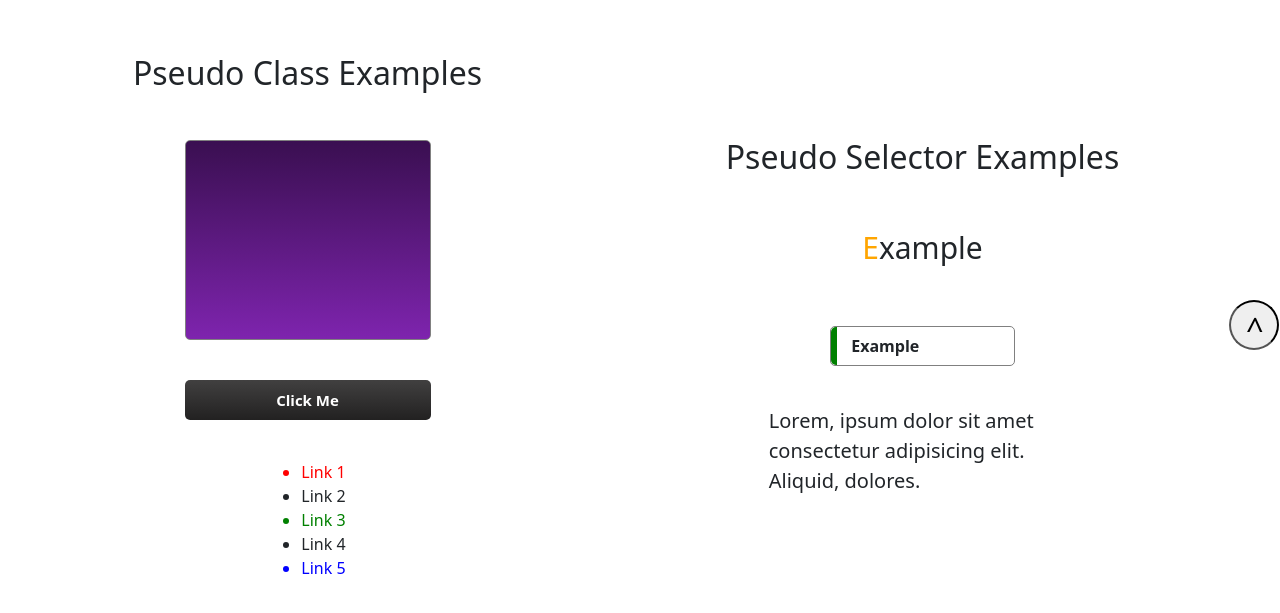
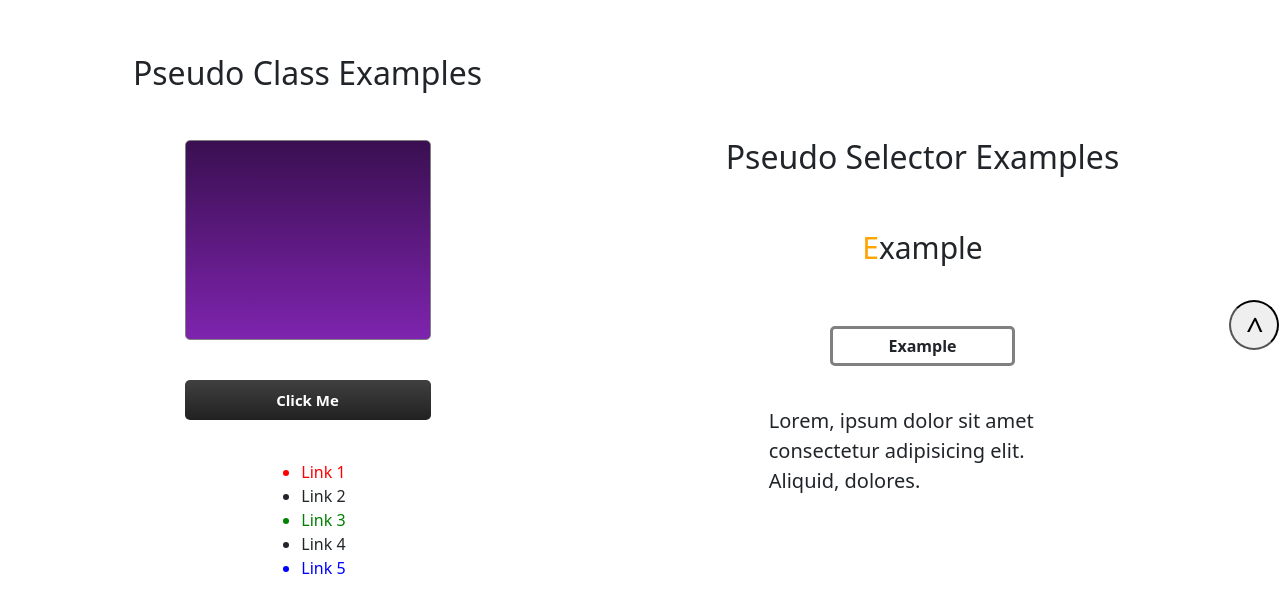
Before and after one commit to Lazola2/Group-5-Lazola, a plain HTML site: page index.html in a window 1280 px wide. Shown: the part 875-1488 px from the top of the page. Drawn offline with nearby package versions, Linux system fonts and the light colour scheme.

Commit message:
updated the styling

```diff
--- a/Styles/style.css
+++ b/Styles/style.css
@@ -115,29 +115,26 @@ main button {
 .pseudo-element div.example{
     height: 40px;
     width: 30%;
-    border: 1px solid gray;
+    border: 3px solid gray;
     display: flex;
     align-items: center;
-    padding-left: 20px;
+    justify-content: center;
+    text-align: center;
     border-radius: 5px;
     font-weight: 600;
     position: relative;
     gap: 100px;
 }
 
-.pseudo-element div.example::before {
+.pseudo-element div.example:hover::before {
     transition: .5s;
     content: '';
-    height: 100%;
-    width: 6px;
+    height: 105%;
+    width: 20px;
     background: green;
     position: absolute;
     left: 0;
-    border-radius: 5px 0 0 5px;
-}
-
-.pseudo-element div.example:hover::before {
-    background-color: blue;
+    border-radius: 2px 0 0 2px;
 }
 
 .pseudo-element ul {
```
